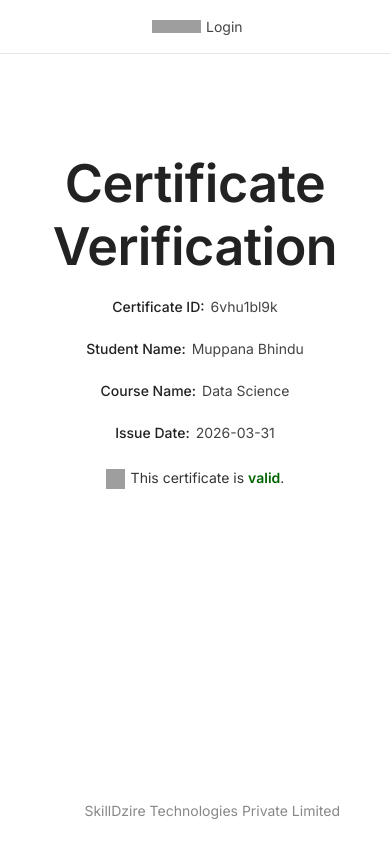
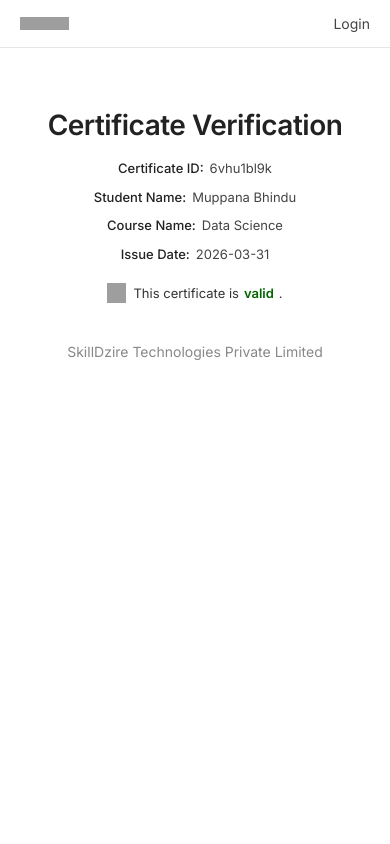
Before and after one commit to skilldzire/verify_certificate, a plain HTML site: page index.html in a window 390 px wide. Drawn offline with Linux system fonts and the light colour scheme; grey boxes are pictures that could not be loaded.

Commit message:
index.html

```diff
--- a/index.html
+++ b/index.html
@@ -2,9 +2,12 @@
 <html lang="en">
 <head>
 <meta charset="UTF-8">
+
+<!-- ✅ Required for mobile -->
+<meta name="viewport" content="width=device-width, initial-scale=1.0">
+
 <title>Certificate Verification</title>
 
-<!-- Google Font (close match) -->
 <link href="https://fonts.googleapis.com/css2?family=Inter:wght@400;500;600&display=swap" rel="stylesheet">
 
 <style>
@@ -20,7 +23,7 @@
         display: flex;
         justify-content: space-between;
         align-items: center;
-        padding: 18px 152px;
+        padding: 18px 152px;   /* ✅ unchanged (desktop look same) */
         background: #fff;
         border-bottom: 1px solid #e5e5e5;
     }
@@ -34,9 +37,9 @@
     }
 
     .logo-img {
-    width: 49px;        /* adjust size */
+        width: 49px;
         height: 13px;
-    margin-right: 5px;  /* space between logo and text */
+        margin-right: 5px;
     }
 
     .login {
@@ -48,7 +51,7 @@
     /* Main Content */
     .container {
         text-align: center;
-        margin-top: 98px;
+        margin-top: 98px;   /* ✅ unchanged */
     }
 
     h1 {
@@ -78,7 +81,7 @@
     }
 
     .check-img {
-    width: 19px;      /* adjust size */
+        width: 19px;
         height: 20px;
         margin-right: 2px;
         vertical-align: middle;
@@ -97,6 +100,45 @@
         font-size: 14px;
         color: #888;
     }
+
+    /* ✅ Mobile Only Changes */
+    @media (max-width: 600px) {
+
+        .header {
+            padding: 15px 20px;   /* reduce side spacing */
+        }
+
+        .container {
+            margin-top: 60px;
+            padding: 0 15px;
+        }
+
+        h1 {
+            font-size: 28px;
+            margin-bottom: 12px;
+        }
+
+        .details {
+            font-size: 13px;
+            line-height: 2.2;
+        }
+
+        .valid {
+            font-size: 13px;
+            display: flex;
+            justify-content: center;
+            align-items: center;
+            gap: 5px;
+            flex-wrap: wrap;
+        }
+
+        .footer {
+            position: static;
+            text-align: center;
+            margin-top: 40px;
+        }
+    }
+
 </style>
 </head>
 
@@ -105,7 +147,8 @@
 <!-- Header -->
 <div class="header">
     <div class="logo">
-    <img src="https://uploads.onecompiler.io/44ju5zhtk/44ju3yyda/logo.png" alt="logo" class="logo-img"></div>
+        <img src="https://uploads.onecompiler.io/44ju5zhtk/44ju3yyda/logo.png" alt="logo" class="logo-img">
+    </div>
     <div class="login">Login</div>
 </div>
 
```
Lines whose indentation alone changed are shown as unchanged.
